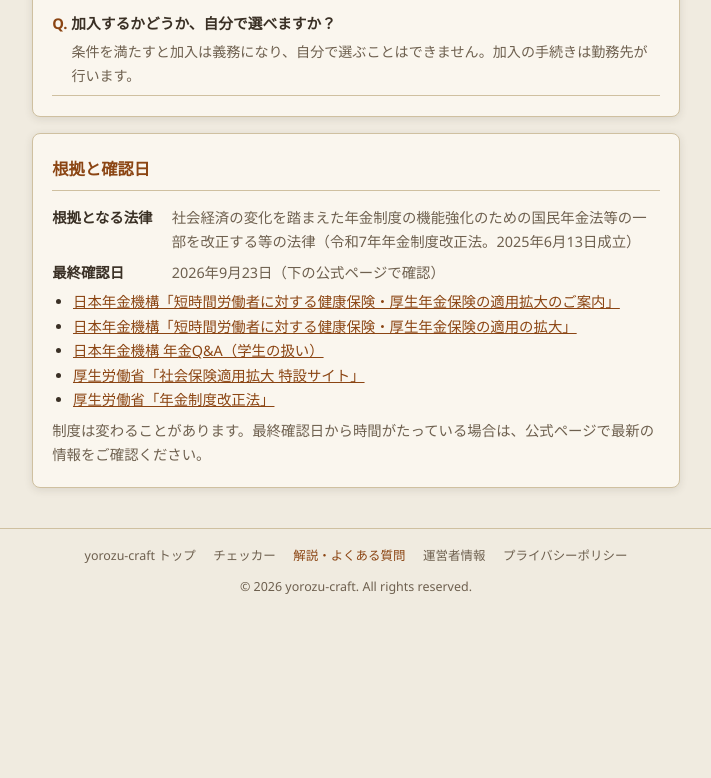
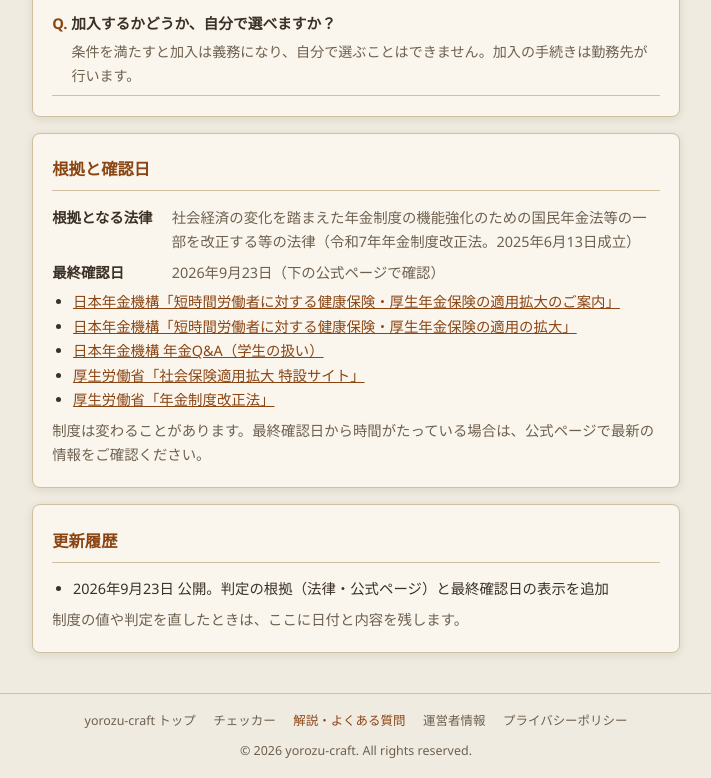
Before and after one commit to YouheiOonuki/shaho-check, a plain HTML site: page guide.html in a window 1280 px wide. Shown: the part 2286-3064 px from the top of the page, without its empty margins (284-995 px from the left). Before the commit the page ends 2899 px from the top, so only its background shows below. Drawn offline with Linux system fonts and the light colour scheme.

Commit message:
guide: 更新履歴の節を置く。README の保守に「直したら更新履歴に 1 行」を足す
Co-Authored-By: Claude Fable 5.1 <noreply@anthropic.com>

```diff
--- a/guide.html
+++ b/guide.html
@@ -155,6 +155,14 @@
       <p class="small">制度は変わることがあります。最終確認日から時間がたっている場合は、公式ページで最新の情報をご確認ください。</p>
     </article>
 
+    <article class="card content" id="changelog">
+      <h2>更新履歴</h2>
+      <ul>
+        <li><time datetime="2026-09-23">2026年9月23日</time> 公開。判定の根拠（法律・公式ページ）と最終確認日の表示を追加</li>
+      </ul>
+      <p class="small">制度の値や判定を直したときは、ここに日付と内容を残します。</p>
+    </article>
+
   </main>
 
   <footer class="app-footer">
```
Also changed, not shown: 1 other file.
